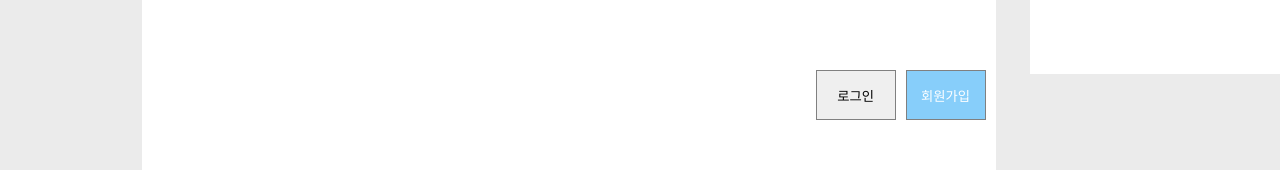
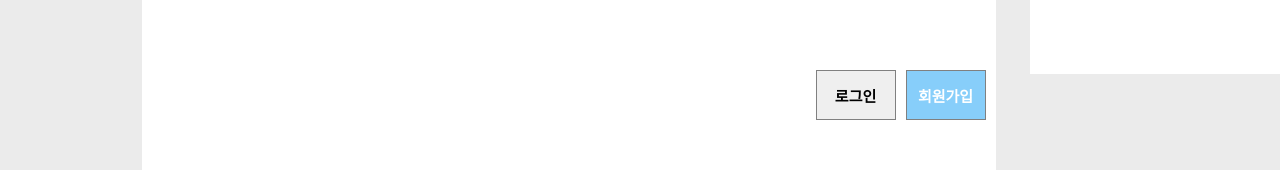
Before and after one commit to dl57934/PKNUWIKI, a React (Create React App) app in the folder front/: page /login in a window 1280 px wide. Shown: the part 614-784 px from the top of the page. Built offline with nearby package versions, Linux system fonts and the light colour scheme.

Commit message:
making signUp

```diff
--- a/front/src/Components/BasicButton.js
+++ b/front/src/Components/BasicButton.js
@@ -1,9 +1,13 @@
 import React from "react";
 import styled from "styled-components";
 
-const BasicButton = ({ text, backgroundColor, color }) => {
+const BasicButton = ({ text, backgroundColor, color, url }) => {
   return (
-    <Button backgroundColor={backgroundColor} color={color}>
+    <Button
+      backgroundColor={backgroundColor}
+      color={color}
+      onClick={() => (window.location = url)}
+    >
       {text}
     </Button>
   );
@@ -16,6 +20,8 @@ const Button = styled.button`
   width: 80px;
   height: 50px;
   margin-right: 10px;
+  font-weight: 600;
+  font-size: 15px;
 `;
 
 export default BasicButton;
--- a/front/src/Components/TabBar.js
+++ b/front/src/Components/TabBar.js
@@ -17,7 +17,7 @@ const TabBar = ({ img, text, count }) => {
           <Description id="addition">{description}</Description>
         </RightSection>
       </TabBox>
-      {count != 2 ? (
+      {count !== 2 ? (
         <HorizonTag color="grey" marginBottom="1px" marginTop="1px" />
       ) : (
         ""
--- /dev/null
+++ b/front/src/Hooks/IsLogin.js
@@ -0,0 +1,3 @@
+import {useState} from "react";
+
+const
--- a/front/src/Pages/Login/CenterSection.js
+++ b/front/src/Pages/Login/CenterSection.js
@@ -28,6 +28,7 @@ const CenterSection = () => {
           text={"회원가입"}
           backgroundColor={"#87CEFA"}
           color={"white"}
+          url={"/signUp"}
         />
       </ButtonBox>
     </Container>
--- /dev/null
+++ b/front/src/Pages/SignUp/SignUp.js
@@ -0,0 +1,5 @@
+import React from "react";
+
+const SignUp = () => {};
+
+export default SignUp;
```
Also changed, not shown: front/src/Hooks/MoveUrlByButton.js (added, +12 -0 lines), front/src/Pages/SignUp/index.js (added).
